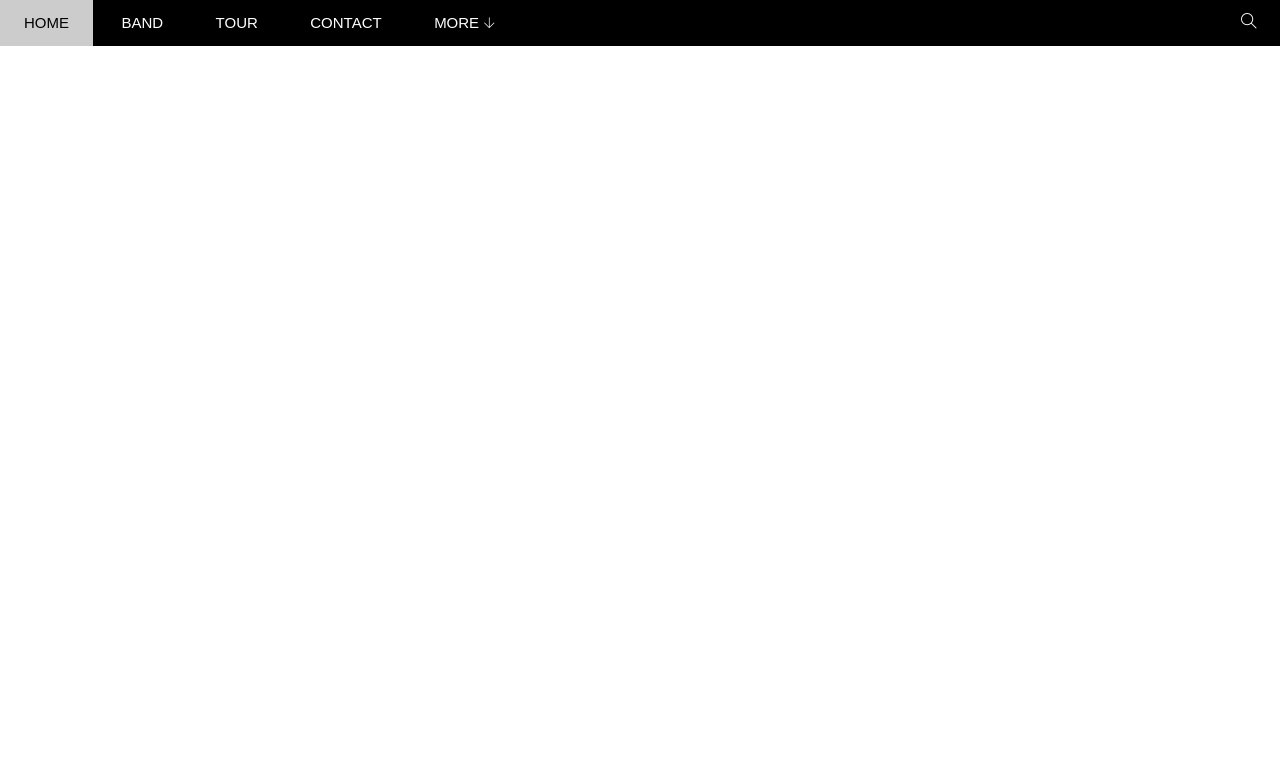
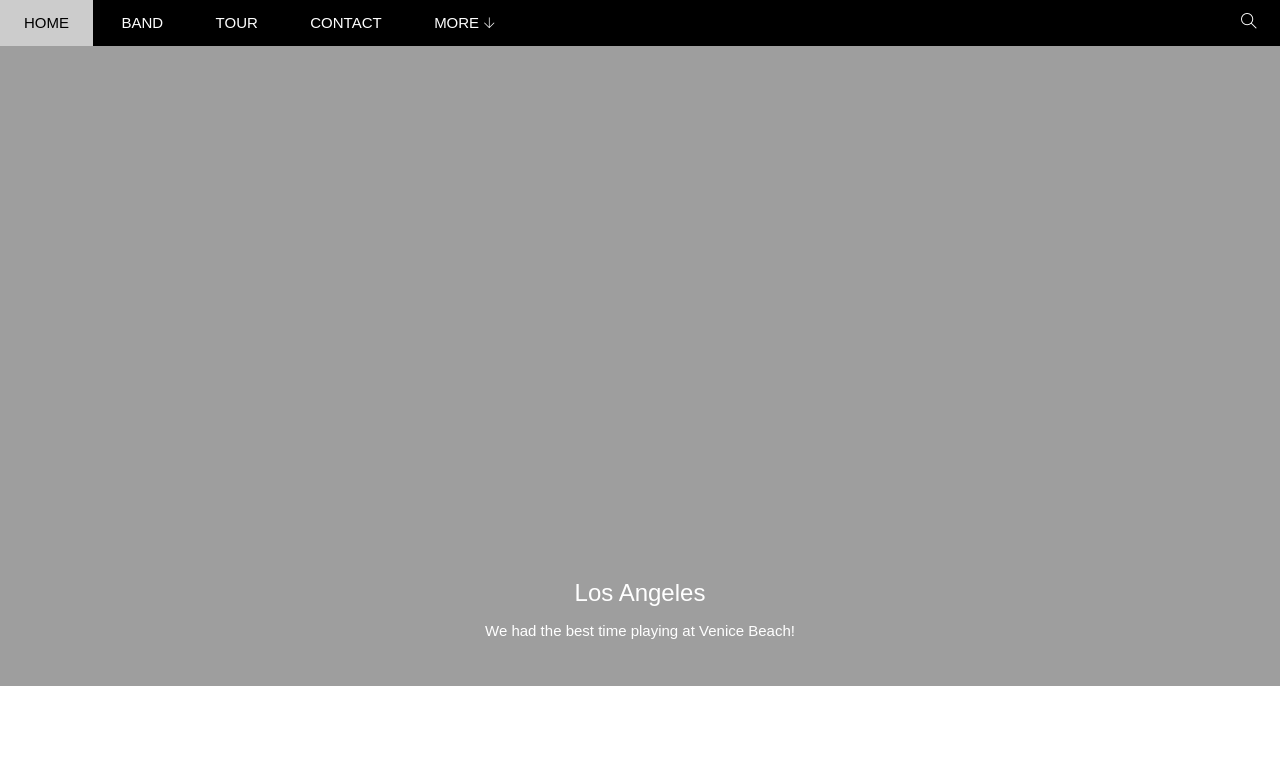
Before and after one commit to cotut19598/The_Band, a plain HTML site: page index.html in a window 1280 px wide. Shown: the top 767 px of the page. Drawn offline with Linux system fonts and the light colour scheme; the site is published under a folder, as on GitHub Pages, so addresses that start at the root find nothing.

Commit message:
Update the-band.css

```diff
--- a/the-band.css
+++ b/the-band.css
@@ -181,7 +181,7 @@
     position: relative;
     padding-top: 50%;
     margin-top: 46px;
-    background: url(/image/la.jpg) top center /cover no-repeat;
+    background: url(./image/la.jpg) top center /cover no-repeat;
 }
 .slider-text{
     position: absolute;
```
